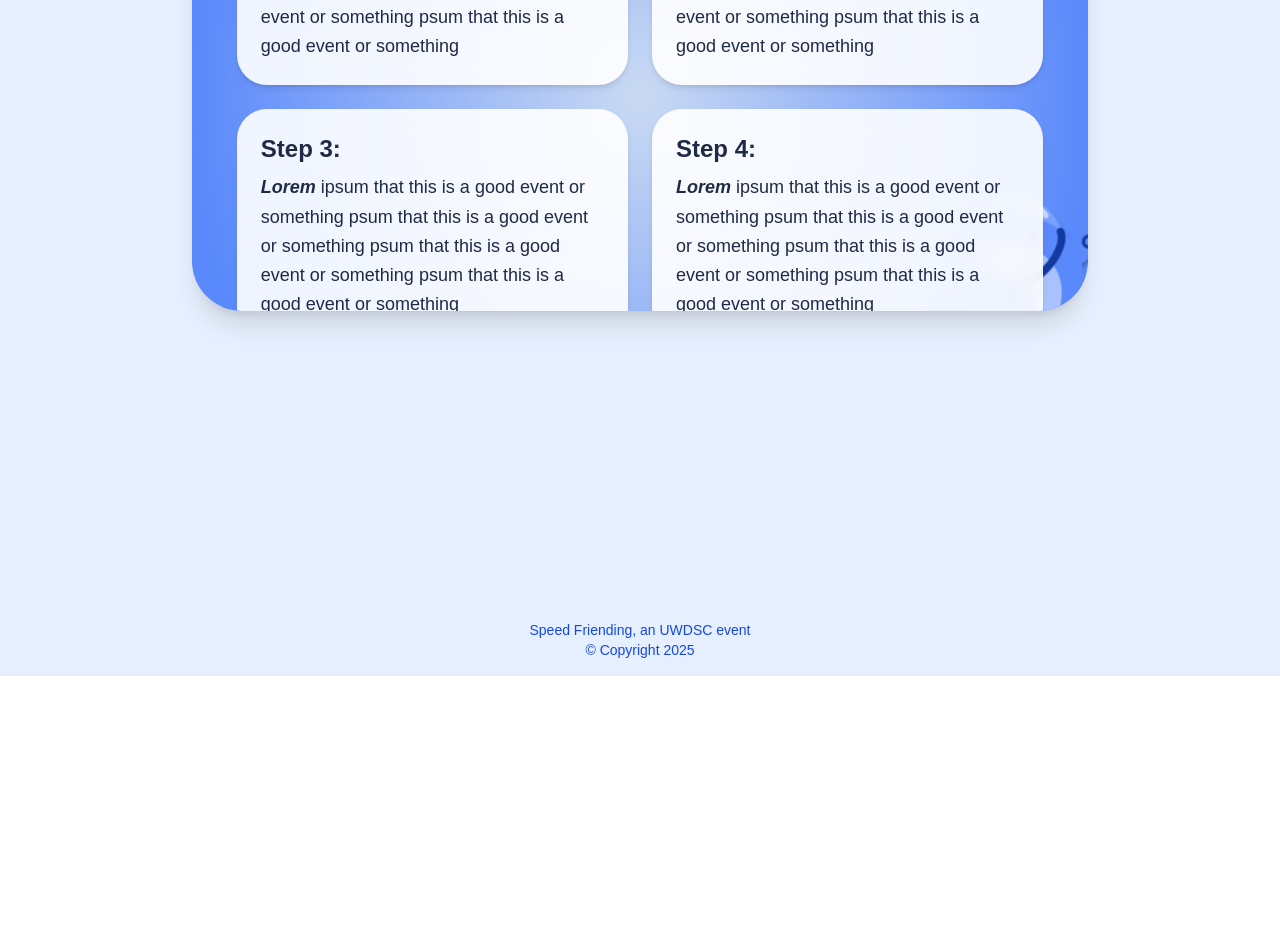
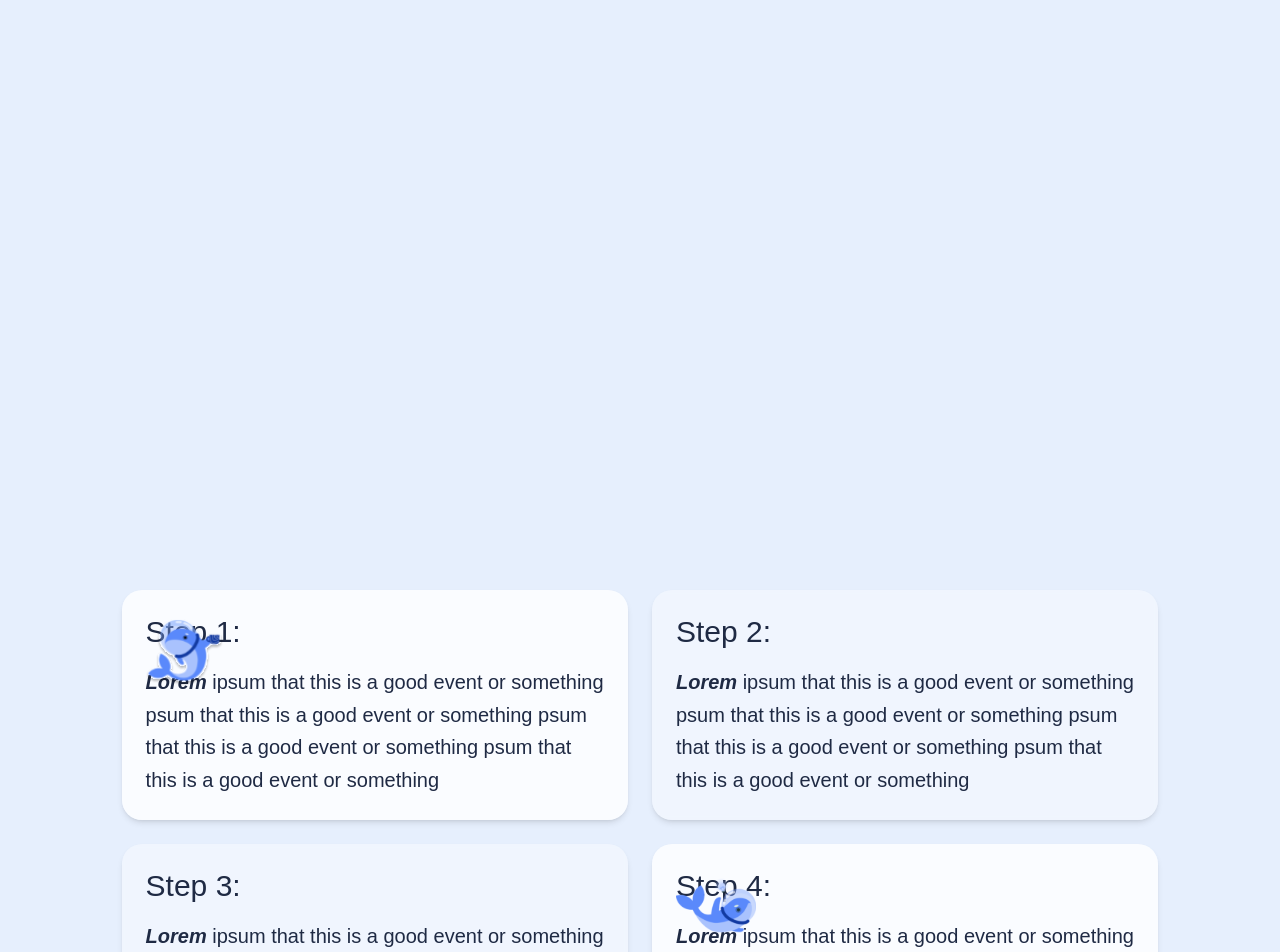
Before and after one commit to bakuyy/dsc-speed-dataing, a Next.js app: page / in a window 1280 px wide. Shown: the part 2340-3292 px from the top of the page. Before the commit the page ends 3016 px from the top, so only its background shows below. Built offline with nearby package versions, Linux system fonts and the light colour scheme.

Commit message:
feat: instruction page

```diff
--- a/src/app/dashboard/About.tsx
+++ b/src/app/dashboard/About.tsx
@@ -14,7 +14,7 @@ export default function About() {
 
   return (
     <section className="pt-15 md:pt-30 pb-20 md:pb-50 relative bg-white flex flex-col items-center">
-      <div className="relative w-full max-w-6xl aspect-[382/182] rounded-[50px] mx-auto">
+      <div className="relative w-[90%] max-w-6xl aspect-[382/182] rounded-[50px] mx-auto">
         {/* WhaleLightBulb behind content */}
         <Image
           src={whaleLightBulb}
--- a/src/app/dashboard/Instruction.tsx
+++ b/src/app/dashboard/Instruction.tsx
@@ -1,61 +1,97 @@
 'use client'
-import React from 'react'
+import React, { useEffect, useState } from 'react'
 import Image from 'next/image'
 import instructionBackground from '../../../public/images/dashboard/InstructionBackground.svg'
 import whale1 from '../../../public/images/dashboard/whaleLightBulb.svg'
 import whale2 from '../../../public/images/dashboard/whaleCup.svg'
 import fancyText from '../../../public/images/dashboard/fancytext1.svg'
+import StepCard from './StepCard'
 
 export default function InstructionPage() {
+  const [showBg, setShowBg] = useState(true)
+
+  useEffect(() => {
+    // Function to check screen size
+    const checkScreen = () => {
+      setShowBg(window.innerWidth < 1024)
+    }
+    checkScreen()
+    window.addEventListener('resize', checkScreen)
+    return () => window.removeEventListener('resize', checkScreen)
+  }, [])
+
   return (
-    <section className="w-screen h-screen bg-[#E6EFFD] flex flex-col items-center">
+    <section className="w-full bg-[#E6EFFD] flex flex-col items-center pb-30"> {/*FIXXX*/}
+      <div className="relative w-[90%] max-w-6xl aspect-[2/3] rounded-[50px] mx-auto">
         <Image
           src={fancyText}
           alt="How to participate?"
-        className="h-12 md:h-20 w-auto mx-auto"
+          className="h-15 sm:h-19 md:h-24 lg:h-30 w-auto mx-auto mt-2 md:mt-5 mb-4 md:mb-6"
           priority
         />
 
         {/* Card with background and steps */}
+
         <div
-        className="relative w-full max-w-4xl aspect-[382/182] rounded-[50px] shadow-xl mx-auto overflow-hidden flex items-center justify-center"
+          className="relative w-full h-full rounded-[20px]"
           style={{
+            ...(showBg
+              ? {
                   backgroundImage: `url(${instructionBackground.src})`,
                   backgroundSize: 'cover',
                   backgroundPosition: 'center',
                   backgroundRepeat: 'no-repeat',
+                }
+              : {}),
+            width: '100%',
+            height: '100%',
           }}
         >
-        {/* Top left whale */}
-        <Image
-          src={whale1}
-          alt="whale 1"
-          className="absolute -top-16 -left-10 w-32 md:w-44 z-20 pointer-events-none"
-        />
-        {/* Bottom right whale */}
-        <Image
-          src={whale2}
-          alt="whale 2"
-          className="absolute -bottom-16 -right-10 w-36 md:w-48 z-20 pointer-events-none"
-        />
-
-        {/* Steps grid */}
           <div className="relative z-30 w-full h-full flex items-center justify-center">
-          <div className="grid grid-cols-1 sm:grid-cols-2 gap-6 w-[90%] py-10">
-            {[1, 2, 3, 4].map((step) => (
-              <div
-                key={step}
-                className="bg-white/90 backdrop-blur-md rounded-[30px] shadow-md p-4 sm:p-6 flex flex-col min-h-[180px] justify-between"
-              >
-                <h3 className="text-lg sm:text-xl md:text-2xl font-semibold text-[#1F2A44] mb-2">
-                  Step {step}:
-                </h3>
-                <p className="text-sm sm:text-base md:text-lg text-[#1F2A44] leading-relaxed">
+            <div className="grid grid-cols-2 gap-6 w-[90%] -mt-6 -mb-6">
+              <StepCard
+                step="Step 1:"
+                description={
+                  <>
                     <span className="font-bold italic">Lorem</span> ipsum that this is a good event or something psum that this is a good
                     event or something psum that this is a good event or something psum that this is a good event or something
-                </p>
+                  </>
+                }
+                opacity={0.8}
+                icon={whale2}
+              />
+              <StepCard
+                step="Step 2:"
+                description={
+                  <>
+                    <span className="font-bold italic">Lorem</span> ipsum that this is a good event or something psum that this is a good
+                    event or something psum that this is a good event or something psum that this is a good event or something
+                  </>
+                }
+                opacity={0.4}
+              />
+              <StepCard
+                step="Step 3:"
+                description={
+                  <>
+                    <span className="font-bold italic">Lorem</span> ipsum that this is a good event or something psum that this is a good
+                    event or something psum that this is a good event or something psum that this is a good event or something
+                  </>
+                }
+                opacity={0.4}
+              />
+              <StepCard
+                step="Step 4:"
+                description={
+                  <>
+                    <span className="font-bold italic">Lorem</span> ipsum that this is a good event or something psum that this is a good
+                    event or something psum that this is a good event or something psum that this is a good event or something
+                  </>
+                }
+                opacity={0.8}
+                icon={whale1}
+              />
             </div>
-            ))}
           </div>
         </div>
       </div>
--- a/src/app/dashboard/StepCard.tsx
+++ b/src/app/dashboard/StepCard.tsx
@@ -1,17 +1,36 @@
 import React from 'react'
+import Image, { StaticImageData } from 'next/image'
 
 type StepCardProps = {
   step: string
-  title: string
-  description: string
+  description: React.ReactNode
+  opacity?: number
+  icon?: StaticImageData
 }
 
-export default function StepCard({ step, title, description }: StepCardProps) {
+export default function StepCard({
+  step,
+  description,
+  opacity = 0.9,
+  icon,
+}: StepCardProps) {
   return (
-    <div className="bg-gray-300 p-6 h-120 rounded-lg shadow relative flex flex-col items-center justify-center">
-      <div className="absolute top-6 left-6 text-sm font-bold text-gray-500">{step}</div>
-      <h3 className="mt-2 font-semibold text-lg text-gray-800 text-center">{title}</h3>
-      <p className="absolute bottom-5 left-6 text-xs text-gray-500">{description}</p>
+    <div
+      className="relative rounded-[20px] shadow-md p-6 min-h-[220px] flex flex-col"
+      style={{
+        background: `rgba(255,255,255,${opacity})`,
+        backdropFilter: 'blur(2px)',
+      }}
+    >
+      <div className="text-md sm:text-xl md:text-3xl text-[#1F2A44] mb-2">{step}</div>
+      {icon ? (
+        <div className="absolute top-[-20] right-[-30] w-25 h-25 md:w-20 md:h-20 pointer-events-none">
+          <Image src={icon} alt="" fill style={{ objectFit: 'contain' }} />
+        </div>
+      ) : null}
+      <div className="mt-2 text-[0.6rem] sm:text-[1.2rem] md:text-xl text-[#1F2A44] leading-relaxed">
+        {description}
+      </div>
     </div>
   )
 }
--- a/src/app/dashboard/UserDashboard.tsx
+++ b/src/app/dashboard/UserDashboard.tsx
@@ -3,8 +3,6 @@ import { useRouter } from 'next/navigation'
 import { useState } from 'react'
 import CardButton from './CardButton'
 import SessionTimer from './SessionTimer'
-
-
 
 export default function Dashboard() {
   const router = useRouter()
```
Lines whose indentation alone changed are shown as unchanged.
